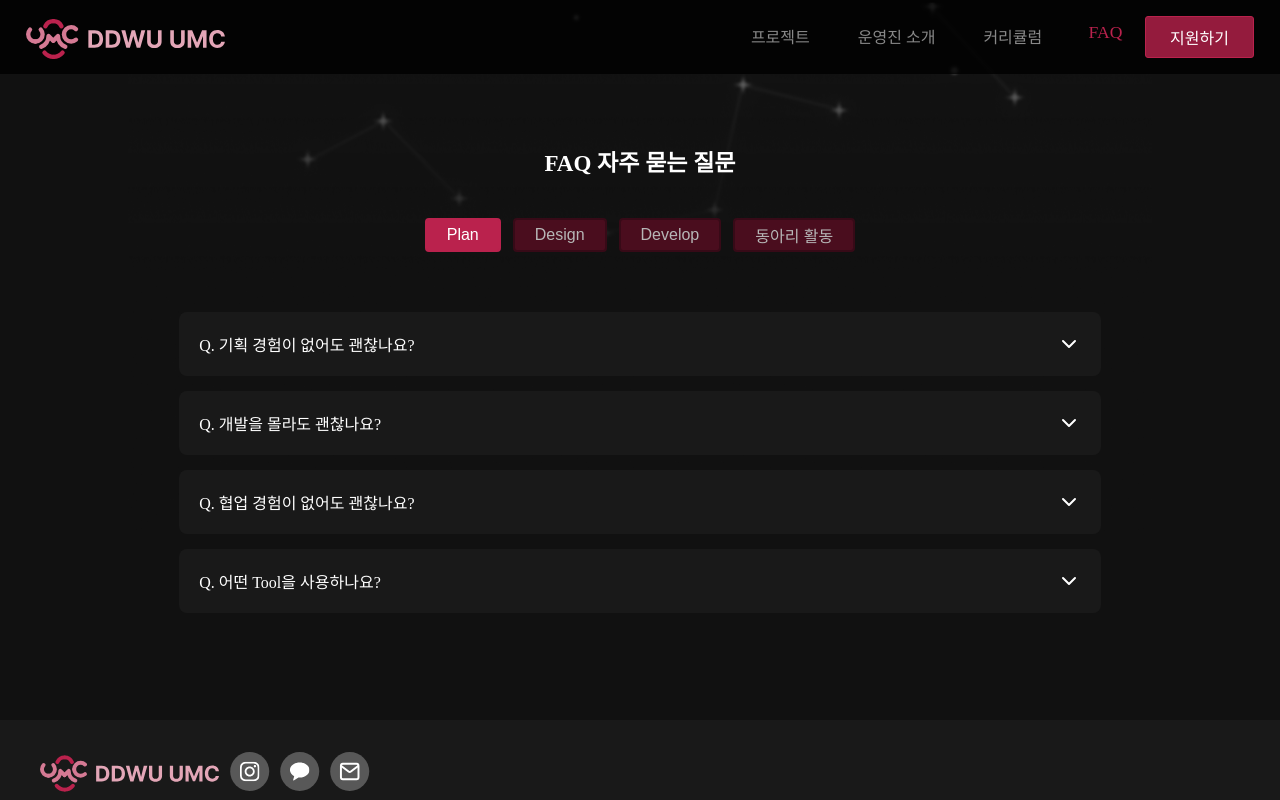
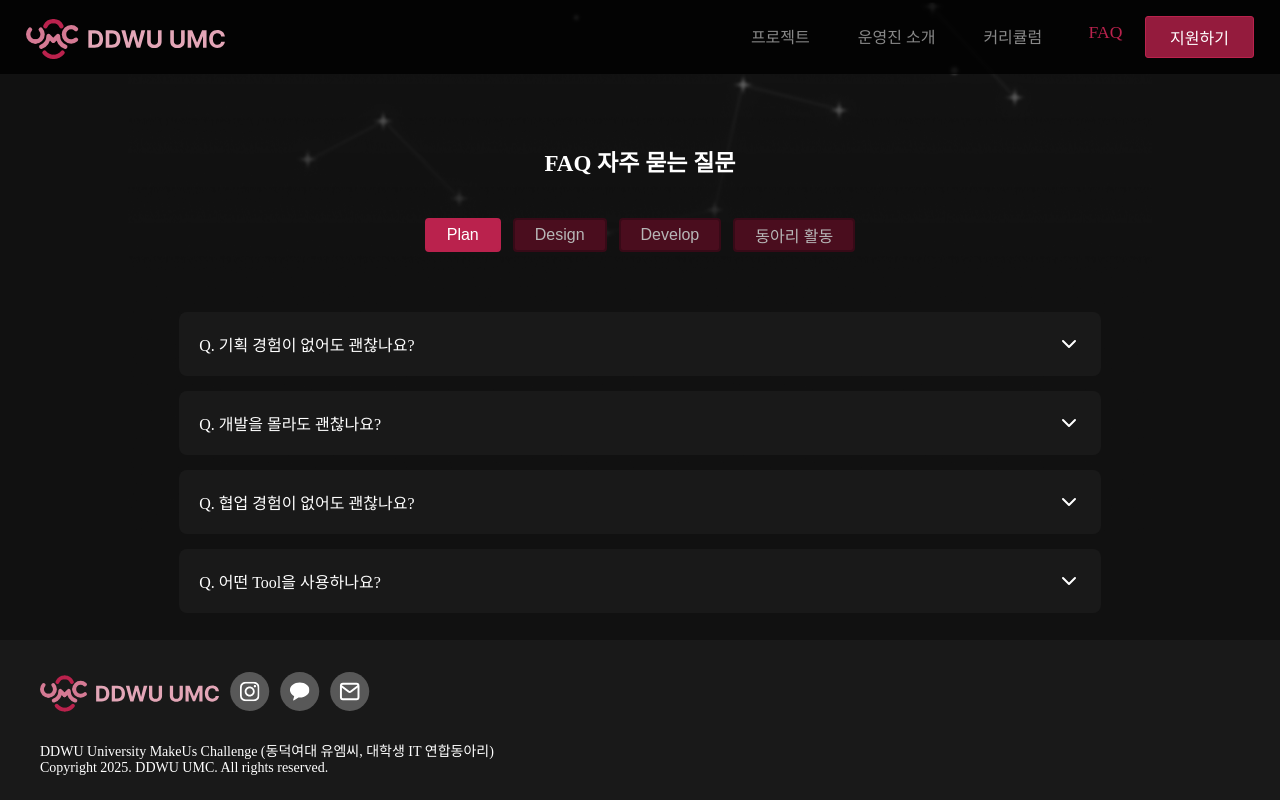
Before and after one commit to DDWU-UMC/FE, a React (Vite) app: page /faq in a window 1280 px wide. Shown: the top 800 px of the page. Built offline with nearby package versions, Linux system fonts and the light colour scheme; no server answers; a web font is replaced by a local one.

Commit message:
refactor: footer css 수정 (#48)

```diff
--- a/src/pages/FAQPage.jsx
+++ b/src/pages/FAQPage.jsx
@@ -16,7 +16,7 @@ const FAQPageContainer = styled.div`
   display: flex;
   flex-direction: column;
   align-items: center;
-  min-height: 90vh; /* 페이지 최소 높이 100% 설정 */
+  min-height: 85vh; /* 페이지 최소 높이 100% 설정 */
 
   .sub-tile-container {
     margin: 9rem 0rem 0rem 0rem;
@@ -42,6 +42,18 @@ const FAQPageContainer = styled.div`
     font-size: 23px;
     font-weight: bold;
     z-index: 1;
+  }
+
+  @media screen and (max-width: 1440px) {
+    min-height: 80vh;
+  }
+
+  @media screen and (max-width: 530px) {
+    min-height: 77vh;
+  }
+
+  @media screen and (max-width: 430px) {
+    min-height: 80vh;
   }
 
   @media screen and (max-width: 690px) {
@@ -87,7 +99,7 @@ const CateButton = styled.button`
   }
 
   @media screen and (max-width: 430px) {
-    padding: 3px 15px;
+    padding: 3px 14px;
     font-size: 10px;
   }
 `;
```
